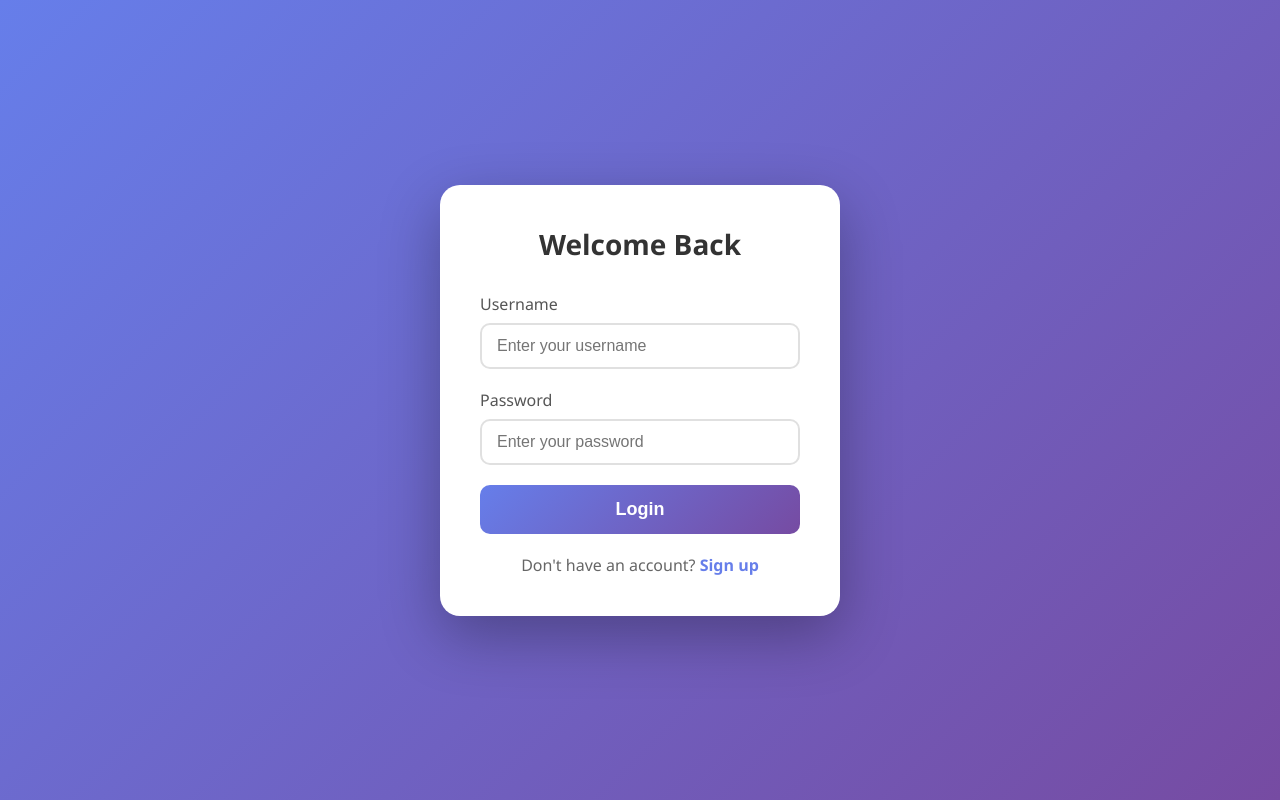
After one commit to N0teveryth1ng/Apex_Ledger, a FastAPI app: template templates/login.html in a window 1280 px wide. The commit adds this page. Run offline with FastAPI, Linux system fonts and the light colour scheme; the template is opened without the code that fills it, so the values that code supplies are empty; some libraries are stand-ins or nearby versions.

Commit message:
added login

```diff
--- a/app/main.py
+++ b/app/main.py
@@ -14,6 +14,10 @@ import redis
 
 app = FastAPI()
 templates = Jinja2Templates(directory="templates")
+
+# Include login routes
+from .login import router as login_router
+app.include_router(login_router)
 
 
 
@@ -73,9 +77,31 @@ def home(request: Request):
 
 
 
+# JWT verification helper
+from jose import jwt, JWTError
+
+SECRET_KEY = "CHANGE_ME_IN_PRODUCTION"
+ALGORITHM = "HS256"
+
+def get_current_user(request: Request):
+    token = request.cookies.get("access_token")
+    if not token:
+        return None
+    try:
+        payload = jwt.decode(token, SECRET_KEY, algorithms=[ALGORITHM])
+        return payload.get("sub")
+    except JWTError:
+        return None
+
+
+
 # send money (user.html) page
 @app.get("/wallet", response_class=HTMLResponse)
-def wallet_page(request: Request, username: str = "Wrick"):
+def wallet_page(request: Request):
+    # Get username from JWT cookie, NOT from URL!
+    username = get_current_user(request)
+    if not username:
+        return RedirectResponse(url="/login", status_code=303)
 
     # Try Redis cache first
     cached_bal = r.get(f"balance:{username}")
@@ -91,7 +117,7 @@ def wallet_page(request: Request, username: str = "Wrick"):
             result = cur.fetchone()
 
             if not result:
-                return {"error": f"User '{username}' not found in database"}
+                return HTMLResponse(f"<h1>Error: User '{username}' not found in database</h1><a href='/signup'>Sign up here</a>")
             balance = result[0]
 
         # Save to Redis cache for 60 seconds
@@ -108,65 +134,74 @@ def wallet_page(request: Request, username: str = "Wrick"):
 
 # money transfer logic
 @app.post("/transfer", response_class=HTMLResponse)
-def send_money(request: Request, sender_username: str = Form(...), receiver_username: str = Form(...), amount: float = Form(...)):
+def send_money(request: Request, receiver_username: str = Form(...), amount: float = Form(...)):
+    # Get sender from JWT (secure), NOT from form (prevent spoofing)
+    sender_username = get_current_user(request)
+    if not sender_username:
+        return RedirectResponse(url="/login", status_code=303)
+
     print(f"DEBUG: Transfer {amount} from '{sender_username}' to '{receiver_username}'")
 
     with get_db_connection() as conn:
         cur = conn.cursor()
 
-        cur.execute("SELECT balance FROM user_details WHERE username = %s", (sender_username,))
-        result = cur.fetchone()
-        print(f"DEBUG: Sender balance = {result}")
-        if not result:
-            return {"error": f"Sender '{sender_username}' not found"}
-        current_bal = result[0]
+        try:
+            # Validate sender
+            cur.execute("SELECT balance FROM user_details WHERE username = %s", (sender_username,))
+            result = cur.fetchone()
+            print(f"DEBUG: Sender balance = {result}")
+            if not result:
+                return {"error": f"Sender '{sender_username}' not found"}
+            current_bal = result[0]
 
-        # if current bal < amt we're sending then it will not transfer
-        if amount > current_bal:
-            return {"error": f"Limit exceeded. Balance: {current_bal}, Amount: {amount}"}
+            if amount > current_bal:
+                return {"error": f"Limit exceeded. Balance: {current_bal}, Amount: {amount}"}
 
-        # minimum balance prevention ($10)
-        if amount < 10:
-            return HTMLResponse(f"""
-                <script>alert("Amount must be at least or more than ₹10"); window.location="/wallet?username={sender_username}";</script>
-            """)
+            if amount < 10:
+                return HTMLResponse(f"""
+                    <script>alert("Amount must be at least or more than ₹10"); window.location="/wallet?username={sender_username}";</script>
+                """)
 
+            # Platform fee
+            platform_fee = amount * 0.015
+            total_deduction = amount + platform_fee
 
+            if total_deduction > current_bal:
+                return {"error": f"insufficient balance. Need ₹{total_deduction} (Amount: ₹{amount} + Fee: ₹{platform_fee})"}
 
+            cur.execute("""
+                INSERT INTO platform_fee (sender_username, receiver_username, fee_amount, original_amount)
+                VALUES (%s, %s, %s, %s)
+            """, (sender_username, receiver_username, platform_fee, amount))
 
-        # platform fee charges
-        platform_fee = amount * 0.015
-        total_deduction = amount + platform_fee
+            print(f"DEBUG: Platform fee recorded")
 
-        if total_deduction > current_bal:
-            return {"error": f"insufficient balance. Need ₹{total_deduction} (Amount: ₹{amount} + Fee: ₹{platform_fee})"}
+            # Check receiver
+            cur.execute("SELECT 1 FROM user_details WHERE username = %s", (receiver_username,))
+            if not cur.fetchone():
+                return {"error": f"Receiver '{receiver_username}' not found"}
 
-        cur.execute("""
-            INSERT INTO platform_fee (sender_username, receiver_username, fee_amount, original_amount)
-            VALUES (%s, %s, %s, %s)
-        """, (sender_username, receiver_username, platform_fee, amount))
+            # Update balances
+            cur.execute("UPDATE user_details SET balance = balance - %s WHERE username = %s", (amount, sender_username))
+            cur.execute("UPDATE user_details SET balance = balance + %s WHERE username = %s", (amount, receiver_username))
 
-        print(f"DEBUG: Platform fee Transfer committed")
+            # Record transaction
+            cur.execute("""
+                INSERT INTO transactions (sender_username, receiver_username, amount)
+                VALUES (%s, %s, %s)
+            """, (sender_username, receiver_username, amount))
 
+            conn.commit()
+            print(f"DEBUG: Transfer committed")
 
+            # Clear Redis cache
+            r.delete(f"balance:{sender_username}")
+            r.delete(f"balance:{receiver_username}")
 
-        # Check receiver exists
-        cur.execute("SELECT 1 FROM user_details WHERE username = %s", (receiver_username,))
-        if not cur.fetchone():
-            return {"error": f"Receiver '{receiver_username}' not found"}
-
-        # Update balances
-        cur.execute("UPDATE user_details SET balance = balance - %s WHERE username = %s", (amount, sender_username))
-        cur.execute("UPDATE user_details SET balance = balance + %s WHERE username = %s", (amount, receiver_username))
-
-        # records in the transactions
-        cur.execute("""
-            INSERT INTO transactions (sender_username, receiver_username, amount)
-            VALUES (%s, %s, %s)
-        """, (sender_username, receiver_username, amount))
-
-        conn.commit()
-        print(f"DEBUG: Transfer committed")
+        except Exception as e:
+            conn.rollback()
+            print(f"DEBUG: Transfer failed, rolled back: {e}")
+            return {"error": f"Transfer failed: {str(e)}"}
 
     return RedirectResponse(url=f"/wallet?username={sender_username}", status_code=303)
 
--- /dev/null
+++ b/templates/login.html
@@ -0,0 +1,130 @@
+<!DOCTYPE html>
+<html lang="en">
+<head>
+    <meta charset="UTF-8">
+    <meta name="viewport" content="width=device-width, initial-scale=1.0">
+    <title>Login - Apex Ledger</title>
+    <style>
+        * {
+            margin: 0;
+            padding: 0;
+            box-sizing: border-box;
+        }
+
+        body {
+            font-family: 'Segoe UI', Tahoma, Geneva, Verdana, sans-serif;
+            background: linear-gradient(135deg, #667eea 0%, #764ba2 100%);
+            min-height: 100vh;
+            display: flex;
+            justify-content: center;
+            align-items: center;
+        }
+
+        .login-container {
+            background: white;
+            padding: 40px;
+            border-radius: 20px;
+            box-shadow: 0 20px 60px rgba(0,0,0,0.3);
+            width: 100%;
+            max-width: 400px;
+        }
+
+        h2 {
+            text-align: center;
+            color: #333;
+            margin-bottom: 30px;
+            font-size: 28px;
+        }
+
+        .error {
+            background: #ffebee;
+            color: #c62828;
+            padding: 12px;
+            border-radius: 8px;
+            margin-bottom: 20px;
+            text-align: center;
+        }
+
+        .form-group {
+            margin-bottom: 20px;
+        }
+
+        label {
+            display: block;
+            margin-bottom: 8px;
+            color: #555;
+            font-weight: 500;
+        }
+
+        input {
+            width: 100%;
+            padding: 12px 15px;
+            border: 2px solid #e0e0e0;
+            border-radius: 10px;
+            font-size: 16px;
+            transition: border-color 0.3s;
+        }
+
+        input:focus {
+            outline: none;
+            border-color: #667eea;
+        }
+
+        button {
+            width: 100%;
+            padding: 14px;
+            background: linear-gradient(135deg, #667eea 0%, #764ba2 100%);
+            color: white;
+            border: none;
+            border-radius: 10px;
+            font-size: 18px;
+            font-weight: 600;
+            cursor: pointer;
+            transition: transform 0.2s, box-shadow 0.2s;
+        }
+
+        button:hover {
+            transform: translateY(-2px);
+            box-shadow: 0 10px 20px rgba(102, 126, 234, 0.3);
+        }
+
+        .signup-link {
+            text-align: center;
+            margin-top: 20px;
+            color: #666;
+        }
+
+        .signup-link a {
+            color: #667eea;
+            text-decoration: none;
+            font-weight: 600;
+        }
+
+        .signup-link a:hover {
+            text-decoration: underline;
+        }
+    </style>
+</head>
+<body>
+    <div class="login-container">
+        <h2>Welcome Back</h2>
+        {% if error %}
+        <div class="error">{{ error }}</div>
+        {% endif %}
+        <form action="/auth/login" method="post">
+            <div class="form-group">
+                <label for="username">Username</label>
+                <input type="text" id="username" name="username" placeholder="Enter your username" required>
+            </div>
+            <div class="form-group">
+                <label for="password">Password</label>
+                <input type="password" id="password" name="password" placeholder="Enter your password" required>
+            </div>
+            <button type="submit">Login</button>
+        </form>
+        <div class="signup-link">
+            Don't have an account? <a href="/signup">Sign up</a>
+        </div>
+    </div>
+</body>
+</html>
--- a/templates/user.html
+++ b/templates/user.html
@@ -31,8 +31,6 @@
             <p style="font-size: 0.9em; color: #666;">Transfer funds instantly to another user.</p>
 
             <form action="/transfer" method="post">
-                <input type="hidden" name="sender_username" value="{{ username }}">
-
                 <label for="receiver">Receiver Username:</label>
                 <input type="text" id="receiver" name="receiver_username" placeholder="e.g. simon_dev" required>
 
```
Also changed, not shown: app/login.py (added, +138 -0 lines), templates/signup.html (added, +130 -0 lines).
